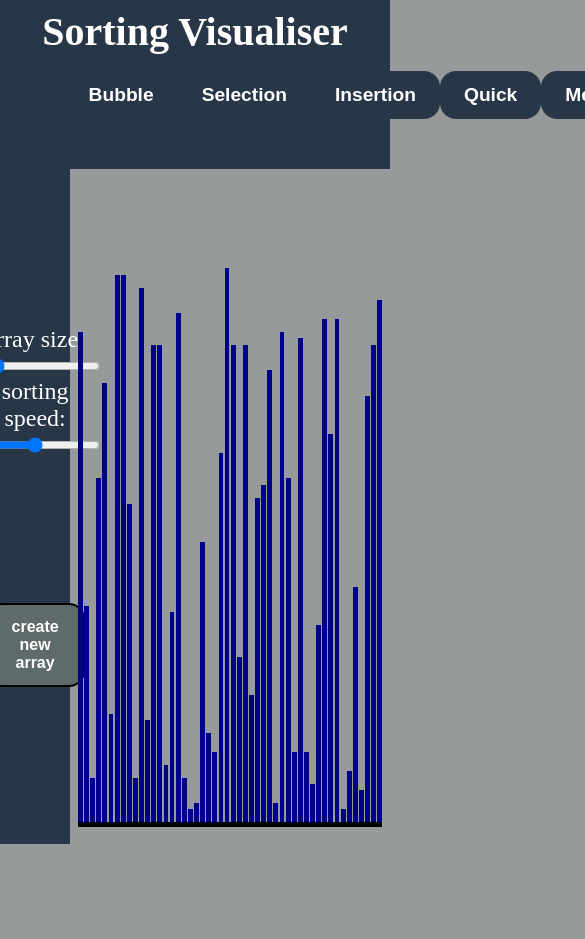
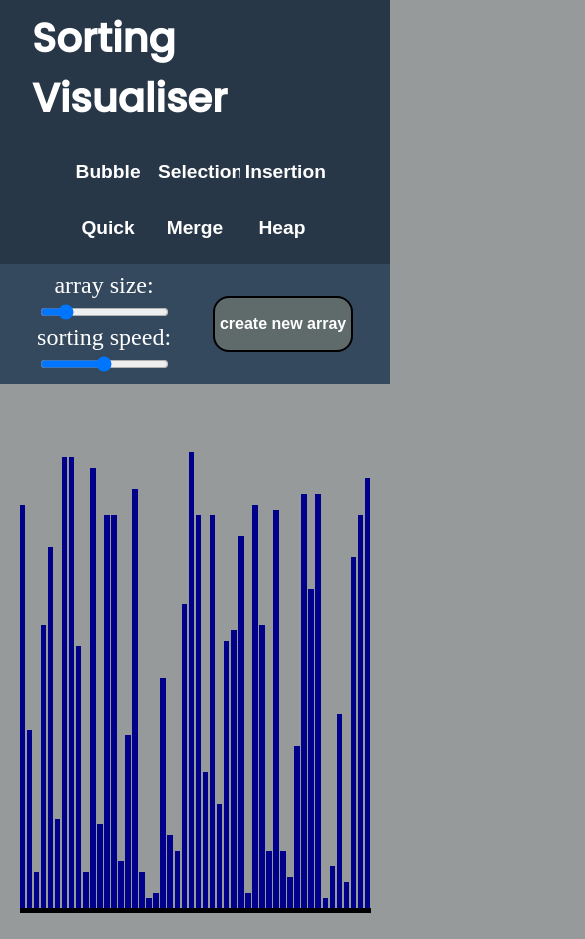
Before and after one commit to shashi675/sorting-algo-visualiser, a plain HTML site: page index.html in a window 390 px wide. Shown: the top 939 px of the page, 585 px wide, since content can reach past the window. Before the commit the page ends 844 px from the top, so only its background shows below. Drawn offline with Linux system fonts and the light colour scheme; files whose address does not match are found by name.

Commit message:
responsive design added

```diff
--- a/index.html
+++ b/index.html
@@ -4,8 +4,10 @@
     <meta charset="UTF-8">
     <meta http-equiv="X-UA-Compatible" content="IE=edge">
     <meta name="viewport" content="width=device-width, initial-scale=1.0">
-    <title>sort</title>
-    <link rel="stylesheet" href="style.css">
+    <title>sorting algorith visualiser</title>
+    <link rel="stylesheet" href="./style.css">
+    <link rel="stylesheet" href="./mediaQuery.css">
+    <link rel="shortcut icon" href="./images/favicon.png" type="image/x-icon">
 </head>
 <body>
     <!-- nav bar -->
--- /dev/null
+++ b/mediaQuery.css
@@ -0,0 +1,39 @@
+
+@media screen and (max-width: 768px){
+
+    :root {
+        --control-div-bg-color: #34495E;
+    }
+
+    /* nav bar */
+
+    #nav .buttons {
+        flex-wrap: wrap;
+    }
+
+    #nav .buttons button {
+        width: 32%;
+    }
+
+
+
+    /* main container */
+
+    #main-container {
+        flex-direction: column;
+    }
+
+    /* left-controlling div */
+
+    #control {
+        width: 100%;
+        flex-direction: row;
+        height: fit-content;
+        background-color: var(--control-div-bg-color);
+        padding-block: 1vh;
+    }
+
+    #bar-container {
+        margin-bottom: 3vh;
+    }
+}
--- a/style.css
+++ b/style.css
@@ -1,3 +1,5 @@
+
+@import url('https://fonts.googleapis.com/css2?family=Poppins:wght@300;500&display=swap');
 
 :root {
     --primary-bg-color: #283747;
@@ -31,10 +33,11 @@ body {
 h1 {
     font-size: 2.5rem;
     text-transform: capitalize;
+    font-family: 'Poppins', sans-serif;
 }
 
 button {
-    padding: 0.8rem 1.5rem;
+    padding: 2vh 1.2vw;
     border-radius: 1rem;
     font-size: var(--primary-btn-font-size);
     font-weight: var(--primary-btn-font-weight);
@@ -59,6 +62,7 @@ button {
     background-color: var(--primary-bg-color);
     color: var(--primary-font-color);
     flex-direction: column;
+    justify-content: center;
     min-height: var(--nav-height);
     /* min-height: fit-content; */
     padding: 0.5rem 2rem;
@@ -96,7 +100,7 @@ button {
     height: 100%;
     flex-direction: column;
     justify-content: space-around;
-    padding: calc(var(--nav-height) / 2) 0.5rem;
+    padding: calc(var(--nav-height) / 2) 1rem;
     text-align: center;
     color: var(--primary-font-color);
 }
```
Also changed, not shown: images/favicon.png (added).
